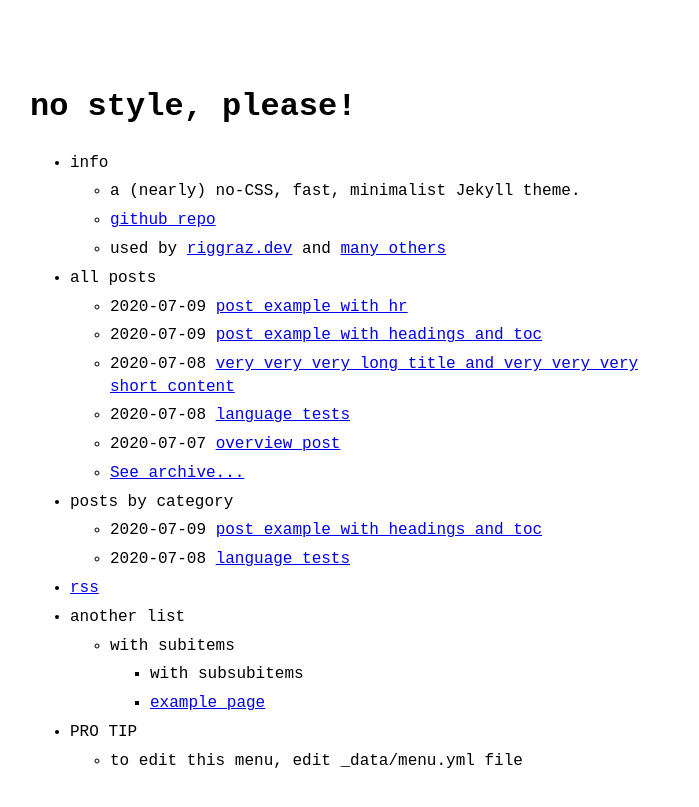
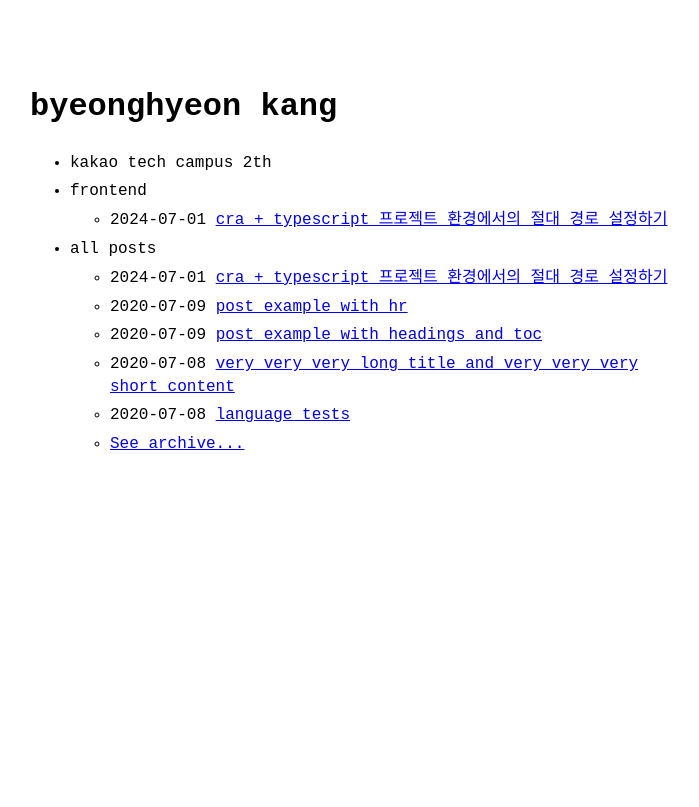
Before and after one commit to kang-kibong/kang-kibong.github.io, a Jekyll site: the page built from index.md, in a window 1280 px wide. Shown: the top 807 px of the page, without its empty margins (290-989 px from the left). Built offline with Jekyll 4.4.1, drawn with Linux system fonts in a browser that asks for light colours.

Commit message:
feat: "cra + typescript 프로젝트 환경에서의 절대 경로 설정하기" 포스팅

```diff
--- a/_config.yml
+++ b/_config.yml
@@ -1,10 +1,10 @@
-title: no style, please! # name of the site
-author: Riccardo Graziosi # name of site's author
-email: riccardo.graziosi97@gmail.com # email of site's author
+title: byeonghyeon kang # name of the site
+author: byeonghyeon kang # name of site's author
+email: byeonghyeon.dev@gmail.com # email of site's author
 url: https://riggraz.dev # root address of the site
 baseurl: "/no-style-please" # subpath of the site, e.g. "/blog" (leave it blank "" if you're site shouldn't use a subpath)
 description: > # description of the site (multiple lines allowed)
-  A (nearly) no-CSS, fast, minimalist Jekyll theme.
+  byeonghyeon kang's dev blog
 
 permalink: /:slug.html
 
--- a/_data/menu.yml
+++ b/_data/menu.yml
@@ -2,12 +2,21 @@
 # https://github.com/riggraz/no-style-please#customize-the-menu
 
 entries:
-  - title: info
-    entries:
-      - title: a (nearly) no-CSS, fast, minimalist Jekyll theme.
-      - title: github repo
-        url: https://github.com/riggraz/no-style-please
-      - title: "used by <a href='https://riggraz.dev'>riggraz.dev</a> and <a href='https://github.com/riggraz/no-style-please/network/dependents'>many others</a>"
+  - title: kakao tech campus 2th
+    post_list:
+      limit: 5
+      show_more: true
+      show_more_text: See more posts...
+      show_more_url: kakao.html
+      category: kakao
+
+  - title: frontend
+    post_list:
+      limit: 5
+      show_more: true
+      show_more_text: See more posts...
+      show_more_url: frontend.html
+      category: frontend
 
   - title: all posts
     post_list:
@@ -16,23 +25,26 @@ entries:
       show_more_text: See archive...
       show_more_url: archive.html
 
-  - title: posts by category
-    post_list:
-      category: example2
-      show_more: true
-      show_more_text: See more posts...
-      show_more_url: example2-archive.html
+  # - title: info
+  #   entries:
+  #     - title: github repo
+  #       url: https://github.com/riggraz/no-style-please
+  #     - title: "used by <a href='https://riggraz.dev'>riggraz.dev</a> and <a href='https://github.com/riggraz/no-style-please/network/dependents'>many others</a>"
 
-  - title: rss
-    url: feed.xml
+  # - title: posts by category
+  #   post_list:
+  #     category: example2
+  #     show_more: true
+  #     show_more_text: See more posts...
+  #     show_more_url: example2-archive.html
 
-  - title: another list
-    entries:
-      - title: with subitems
-        entries:
-          - title: with subsubitems
-          - title: example page
-            url: about
-  - title: PRO TIP
-    entries:
-      - title: to edit this menu, edit _data/menu.yml file
+  # - title: another list
+  #   entries:
+  #     - title: with subitems
+  #       entries:
+  #         - title: with subsubitems
+  #         - title: example page
+  #           url: about
+  # - title: PRO TIP
+  #   entries:
+  #     - title: to edit this menu, edit _data/menu.yml file
--- /dev/null
+++ b/frontend.md
@@ -0,0 +1,5 @@
+---
+layout: archive
+which_category: frontend
+title: frontend
+---
--- /dev/null
+++ b/kakao.md
@@ -0,0 +1,5 @@
+---
+layout: archive
+which_category: kakao
+title: Kakao Tech Campus 2th
+---
```
Also changed, not shown: _posts/2024-07-01-CRA + TypeScript 프로젝트 환경에서의 절대 경로 설정하기.md (added, +109 -0 lines), 6 other files.
